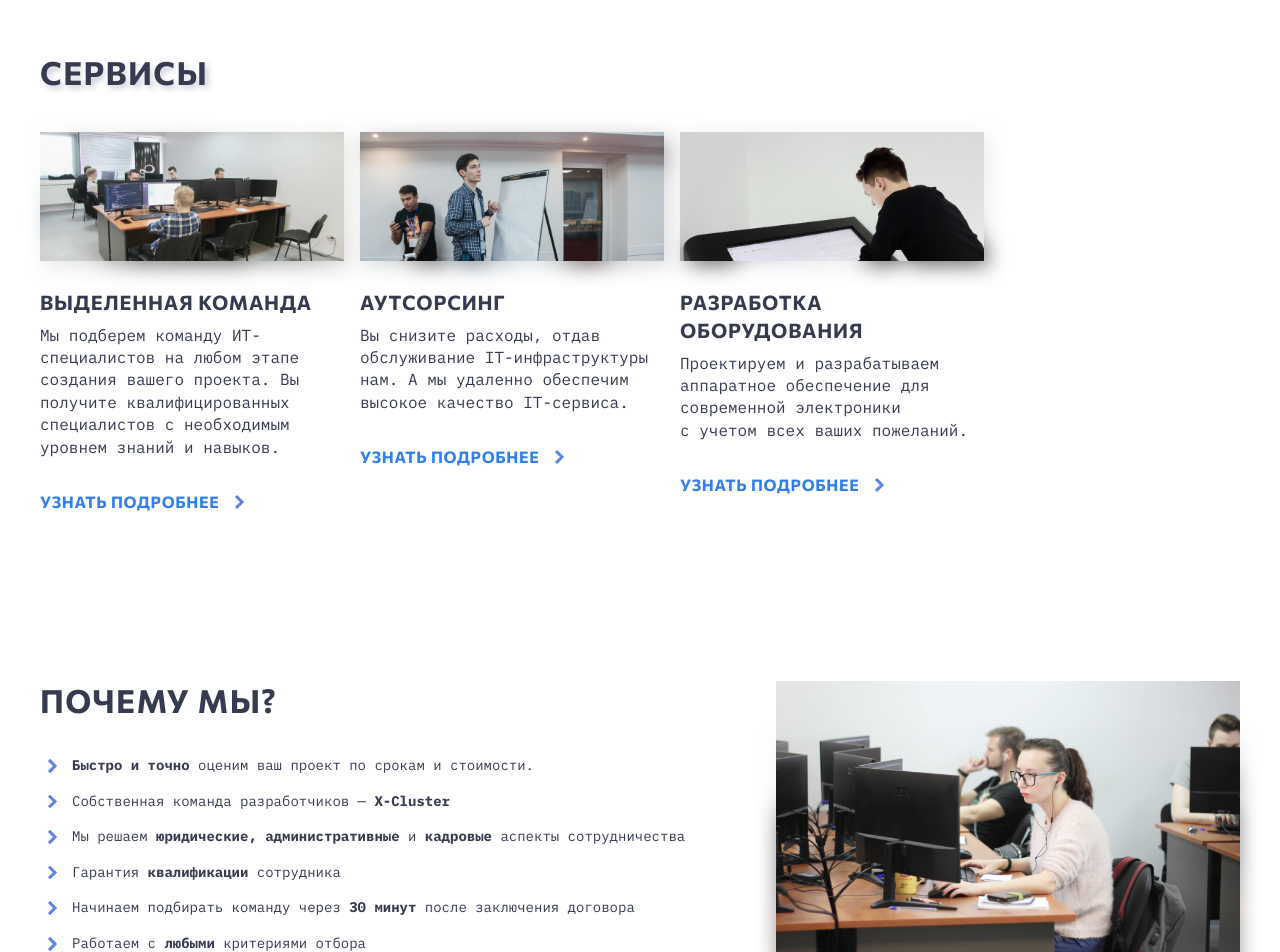
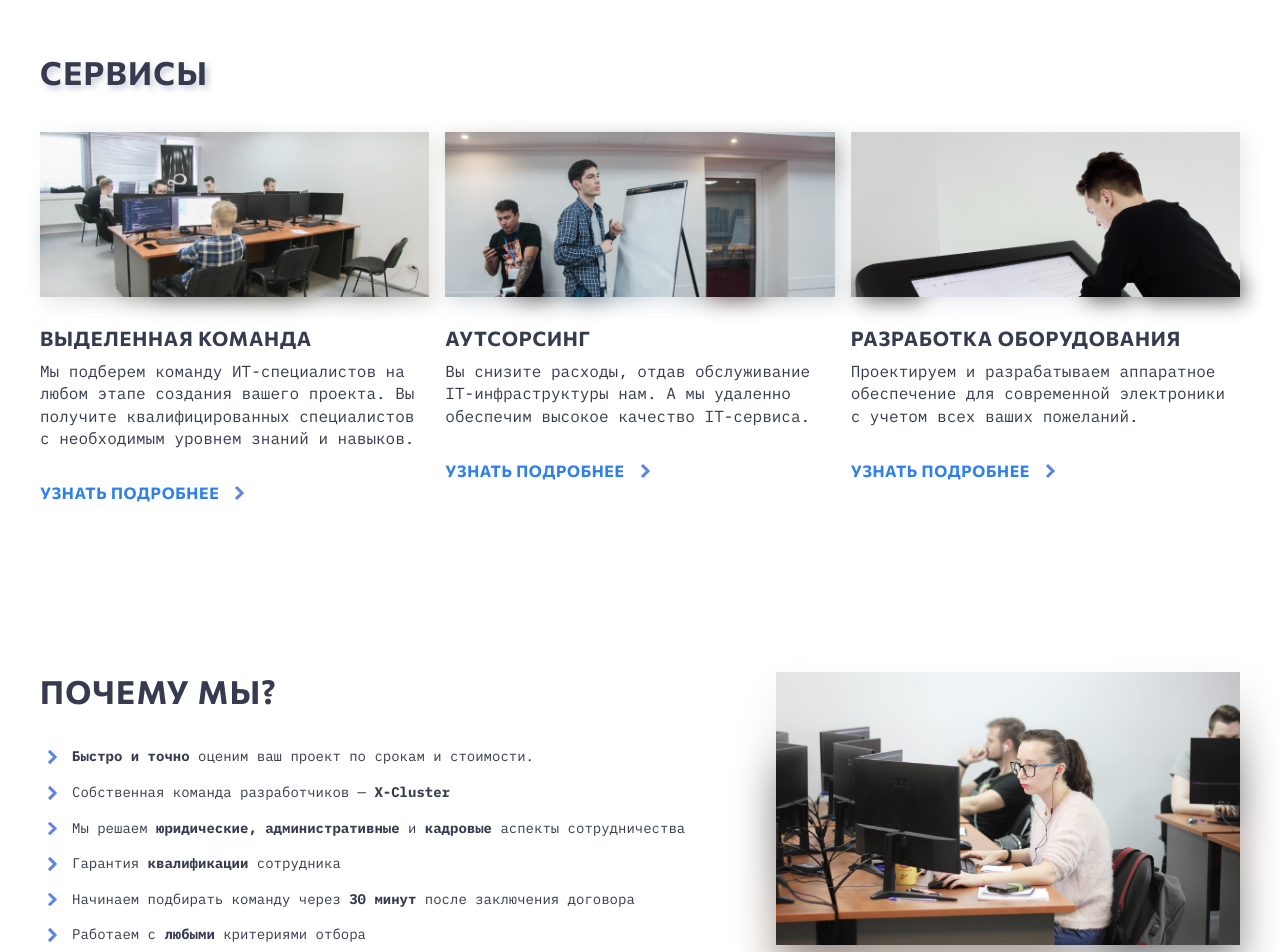
Before and after one commit to Bespalov-D-A/x-tech-form, a React (Create React App) app: page / in a window 1280 px wide. Shown: the part 660-1612 px from the top of the page. Built offline with nearby package versions, Linux system fonts and the light colour scheme.

Commit message:
Fix service block

```diff
--- a/src/components/WhyAreWe/WhyAreWe.module.scss
+++ b/src/components/WhyAreWe/WhyAreWe.module.scss
@@ -56,11 +56,12 @@
 	height: 448px;
 	top: 5px;
 	left: 0;
-	filter: blur(10px);
+	filter: blur(20px);
 	z-index: 0;
-	opacity: 0.5;
+	opacity: 0.6;
 	@include media("within", "lg") {
-		top: 60px;
+		top: auto;
+		bottom: -20px;
 		width: 464px;
 		height: 273px;
 	}
--- a/src/components/common/ServiceItem/ServiceItem.module.scss
+++ b/src/components/common/ServiceItem/ServiceItem.module.scss
@@ -6,24 +6,10 @@
 	width: 100%;
 	margin-right: 32px;
 	@include media("within", "lg") {
-		max-width: 304px;
-
 		margin-right: 16px;
 	}
 	&:last-child {
 		margin-right: 0;
-	}
-}
-
-.mount {
-	position: absolute;
-	top: 5px;
-	left: 5px;
-	filter: blur(10px);
-	z-index: 0;
-	opacity: 0.6;
-	@include media("within", "lg") {
-		max-width: 304px;
 	}
 }
 
@@ -33,9 +19,23 @@
 	z-index: 1;
 }
 
+.mount {
+	position: absolute;
+	top: 5px;
+	left: 5px;
+	width: 100%;
+	filter: blur(10px);
+	z-index: 0;
+	opacity: 0.6;
+	@include media("within", "lg") {
+	}
+}
+
 .photo {
+	position: relative;
+	width: 100%;
+	z-index: 1;
 	@include media("within", "lg") {
-		max-width: 304px;
 	}
 }
 
--- a/src/components/common/ServiceItem/ServiceItem.tsx
+++ b/src/components/common/ServiceItem/ServiceItem.tsx
@@ -1,5 +1,4 @@
 import { FC } from "react";
-import Btn from "../Btn/Btn";
 import BtnLink from "../BtnLink/BtnLink";
 import s from "./ServiceItem.module.scss";
 
@@ -13,8 +12,8 @@ const ServiceItem: FC<ServiceItemI> = (props) => {
 
 	return (
 		<div className={s["service-item"]}>
-			<img src={image} className={s.mount} alt="" />
 			<div className={s.cover}>
+				<img src={image} className={s.mount} alt="" />
 				<img src={image} alt="" className={s.photo} />
 			</div>
 			<p className={s.title}>{title}</p>
```
